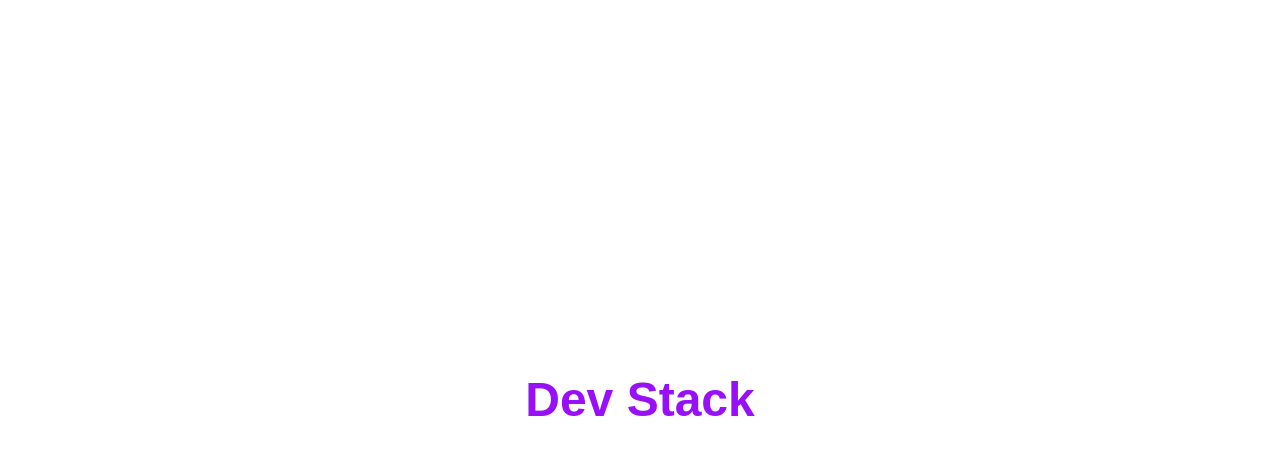
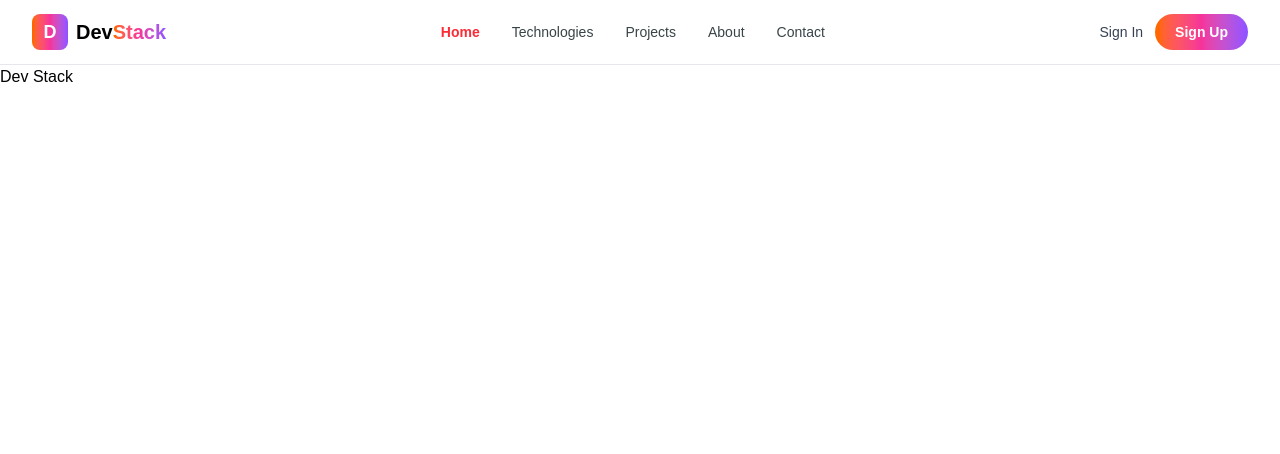
Before and after one commit to ahmedZubaer911/dev-stack, a React (Vite) app: page / in a window 1280 px wide. Shown: the top 454 px of the page. Built offline with nearby package versions, Linux system fonts and the light colour scheme.

Commit message:
added navbar

```diff
--- a/src/App.tsx
+++ b/src/App.tsx
@@ -1,16 +1,17 @@
 
+import Navbar from "./components/Navbar";
 import './App.css'
 
 function App() {
 
 
   return (
-    <div className="min-h-screen flex items-center justify-center">
-      <h1 className="text-5xl font-bold text-purple-600">
-        Dev Stack
-      </h1>
-    </div>
-  )
+      <div>
+        <Navbar />
+
+        <h1>Dev Stack</h1>
+
+      </div>
+  );
 }
-
 export default App
--- a/src/components/Navbar.tsx
+++ b/src/components/Navbar.tsx
@@ -0,0 +1,62 @@
+
+export default function Navbar() {
+  return (
+    <nav className="sticky top-0 z-50 border-b border-gray-200 bg-white">
+      <div className="mx-auto flex h-16 max-w-7xl items-center justify-between px-4 sm:px-6 lg:px-8">
+
+        {/* Logo + Brand */}
+        <a href="#" className="flex items-center gap-2">
+          <div className="flex h-9 w-9 items-center justify-center rounded-lg bg-linear-to-r from-orange-500 via-pink-500 to-violet-500 text-lg font-bold text-white">
+            D
+          </div>
+
+          <div className="bg-linear-to-r bg-clip-text text-xl font-bold"> Dev
+            <span className="bg-linear-to-r from-orange-500 via-pink-500 to-violet-500 bg-clip-text text-xl font-bold text-transparent">
+                Stack
+            </span>
+          </div>
+        </a>
+
+        {/* Navigation Links */}
+        <div className="hidden items-center gap-8 md:flex">
+          <a href="#" className="text-sm font-semibold text-red-500 hover:text-orange-500">
+            Home
+          </a>
+
+          <a href="#technologies" className="text-sm font-medium text-mist-700 hover:text-orange-500">
+            Technologies
+          </a>
+
+          <a href="#projects" className="text-sm font-medium text-mist-700 hover:text-orange-500">
+            Projects
+          </a>
+
+          <a href="#about" className="text-sm font-medium text-mist-700 hover:text-orange-500">
+            About
+          </a>
+
+          <a href="#contact" className="text-sm font-medium text-mist-700 hover:text-orange-500">
+            Contact
+          </a>
+        </div>
+
+        {/* Authentication Buttons */}
+        <div className="flex items-center gap-3">
+          <button
+            type="button"
+            className="hidden text-sm font-medium text-gray-700 hover:text-orange-500 sm:block"
+          >
+            Sign In
+          </button>
+
+          <button
+            type="button"
+            className="rounded-full bg-linear-to-r from-orange-500 via-pink-500 to-violet-500 px-5 py-2 text-sm font-semibold text-white transition hover:opacity-90"
+          >
+            Sign Up
+          </button>
+        </div>
+      </div>
+    </nav>
+  );
+}
```
